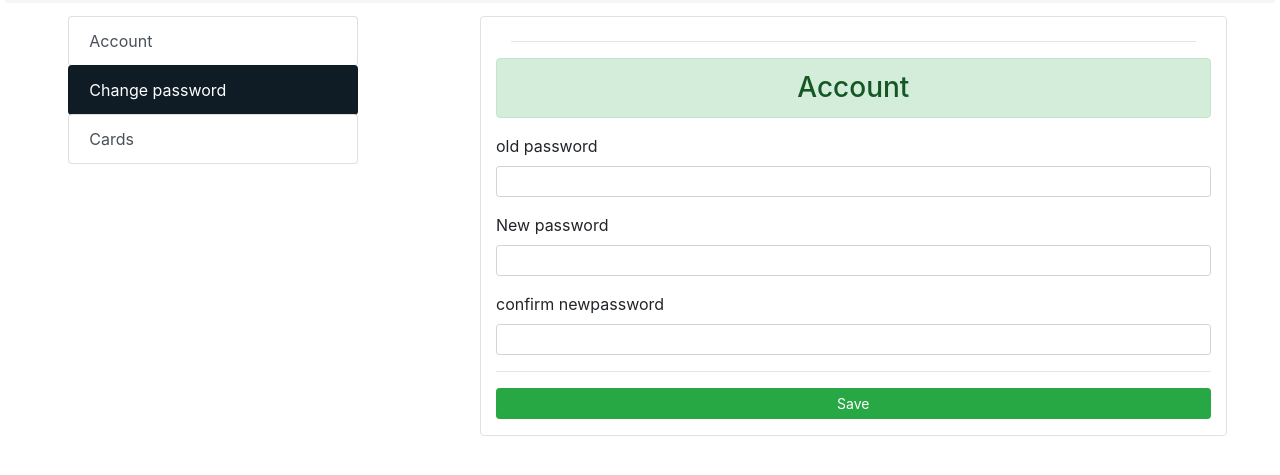
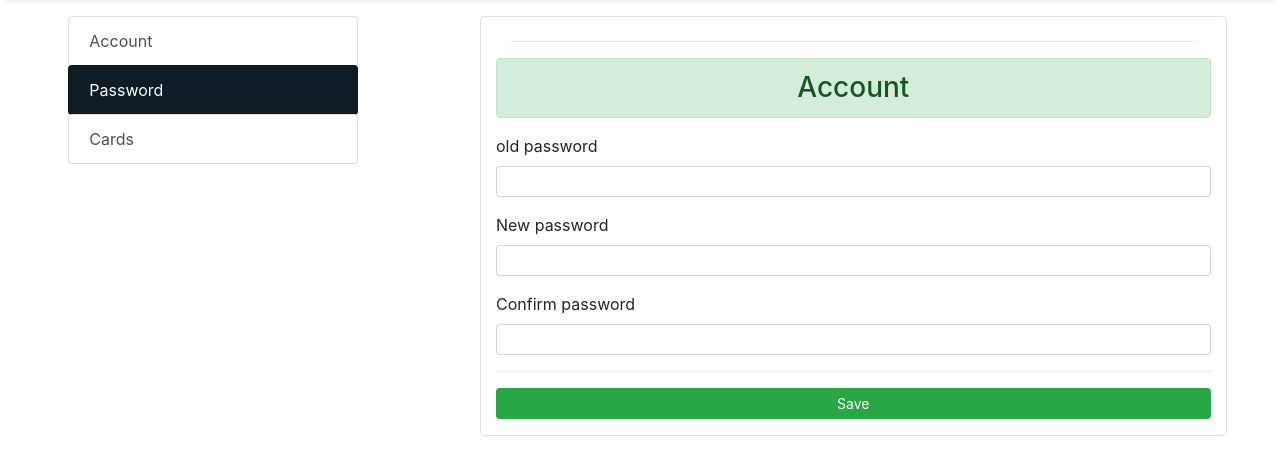
Before and after one commit to Gi-ron/BiblioLine, a Django app: page /change_password in a window 1280 px wide. Shown: the part 76-551 px from the top of the page. Run offline with Django 3.2, Linux system fonts and the light colour scheme; some libraries are stand-ins or nearby versions.

Commit message:
Vistas de account password

```diff
--- a/Biblio-Line/store/templates/account.html
+++ b/Biblio-Line/store/templates/account.html
@@ -13,7 +13,7 @@
 
 				<a style="background-color: #0F1C25; color: white;" href="/account" class="list-group-item list-group-item-action btn btn-outline-success">Account</a>
 
-                <a href="/change_password" class="list-group-item list-group-item-action btn btn-outline-success ">Change password</a>
+                <a href="/change_password" class="list-group-item list-group-item-action btn btn-outline-success ">Password</a>
 
                 <a href="/change_password" class="list-group-item list-group-item-action btn btn-outline-success "> Cards</a>
 
--- a/Biblio-Line/store/templates/change_password.html
+++ b/Biblio-Line/store/templates/change_password.html
@@ -19,7 +19,7 @@
 
 				<a  href="/account" class="list-group-item list-group-item-action btn btn-outline-success">Account</a>
 
-        <a style="background-color: #0F1C25; color: white;" href="/change_password" class="list-group-item list-group-item-action btn btn-outline-success ">Change password</a>
+        <a style="background-color: #0F1C25; color: white;" href="/change_password" class="list-group-item list-group-item-action btn btn-outline-success ">Password</a>
 
         <a href="/change_password" class="list-group-item list-group-item-action btn btn-outline-success "> Cards</a>
 
@@ -33,7 +33,7 @@
             <hr>
             </div>
             <h3 class="alert alert-success rounded-pill" style="text-align:center">Account</h3>
-            <form action="/account" method="POST">
+            <form action="/change_password" method="POST">
 
                 {% csrf_token %}
 
@@ -47,7 +47,7 @@
                 <div class="form-group">
                   <div class="form-group">
                     <label for=""> old password</label>
-                    <input type="text" name="old password"
+                    <input type="text" name="old_password"
                      value="" class="form-control form-control-sm"
                     >
                 </div>
@@ -63,15 +63,15 @@
 
                 <!-- confirm password -->
                 <div class="form-group">
-                  <label for="">confirm newpassword</label>
-                  <input type="text" name="confirm_new_password"
+                  <label for="">Confirm password</label>
+                  <input type="text" name="confirm_password"
                   id=""  class="form-control form-control-sm"
                   >
               </div>
 
 
                 <hr>
-                <button type="submit" class="btn btn-sm btn-success col-lg-12">Save</button>
+                <button type="submit"  class="btn btn-sm btn-success col-lg-12">Save</button>
 
             </form>
         </div>
--- a/Biblio-Line/store/views/account.py
+++ b/Biblio-Line/store/views/account.py
@@ -10,7 +10,6 @@ import string
 class Account (View):
     def get(self, request):
         id = request.session.get('customer')
-        print(id)
 
         customer = Customer.get_customer_by_id(id)
 
--- a/Biblio-Line/store/views/change_password.py
+++ b/Biblio-Line/store/views/change_password.py
@@ -9,17 +9,27 @@ class ChangePassword(View):
     def get(self, request):
         return render(request, "change_password.html")
 
-    @login_required
-    def change_password(request):
-        if request.method == 'POST':
-            form = PasswordChangeForm(request.user, request.POST)
-            if form.is_valid():
-                user = form.save()
-                update_session_auth_hash(request, user)
-                messages.success(request, 'Tu contraseña se actualizó correctamente')
-                return redirect('homepage')
-            else:
-                messages.error(request, 'Asegurese de corregir los errores antes de enviar la información.')
-        else:
-            form = PasswordChangeForm(request.user)
-        return render(request, 'change_password.html', {'form': form})
+
+    def post(self, request):
+        postData = request.POST
+        old_password = postData.get('old_password')
+        print(old_password)
+        new_password = postData.get('new_password')
+        print(new_password)
+        confirm_password = postData.get('old_password')
+        print(confirm_password)
+
+        return redirect('account')
+
+        # # if request.method == 'POST':
+        # #     form = PasswordChangeForm(request.user, request.POST)
+        # #     if form.is_valid():
+        # #         user = form.save()
+        # #         update_session_auth_hash(request, user)
+        # #         messages.success(request, 'Tu contraseña se actualizó correctamente')
+        # #         return redirect('homepage')
+        # #     else:
+        # #         messages.error(request, 'Asegurese de corregir los errores antes de enviar la información.')
+        # # else:
+        # #     form = PasswordChangeForm(request.user)
+        # # return render(request, 'change_password.html', {'form': form})
--- a/Biblio-Line/store/views/signup.py
+++ b/Biblio-Line/store/views/signup.py
@@ -30,7 +30,6 @@ class Signup (View):
         date = postData.get('date')
         address = postData.get('address')
         country = postData.get('country')
-        print(country)
 
 
         # validation
```
